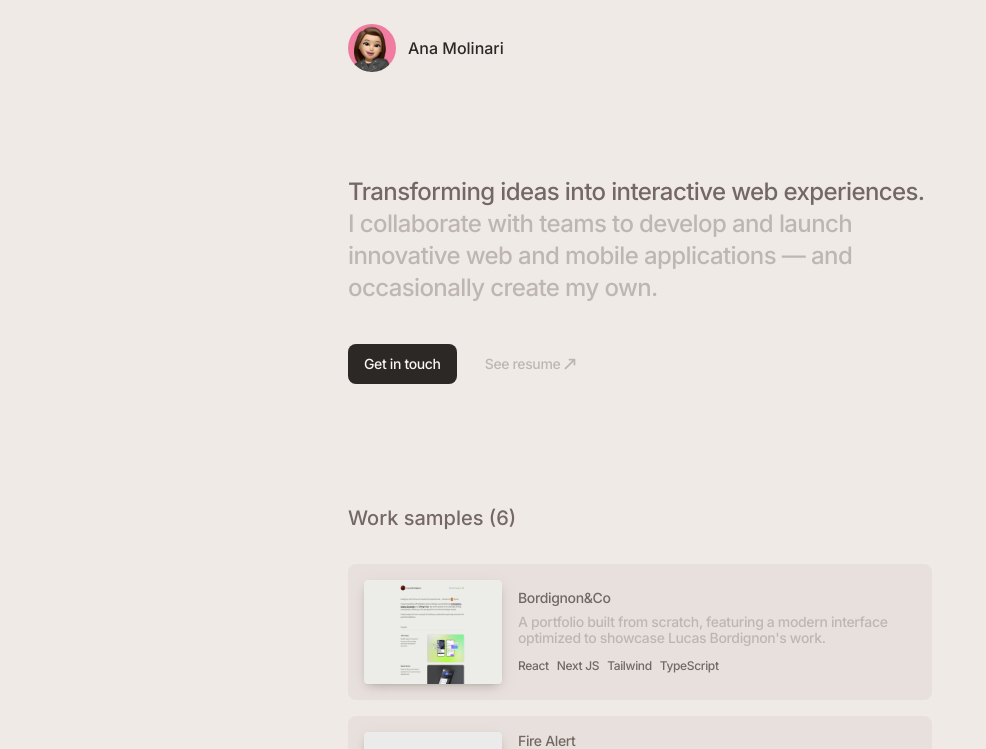
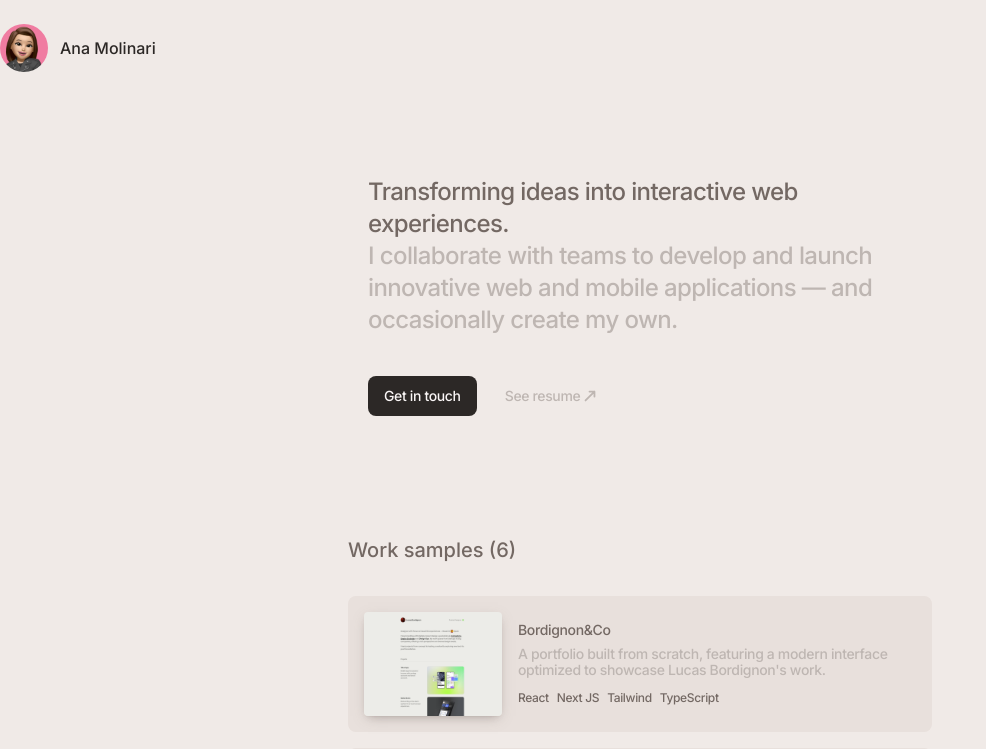
Before and after one commit to anamolinari/portfolio-ana, a Next.js app: page / in a window 1280 px wide. Shown: the top 749 px of the page, without its empty margins (0-986 px from the left). Built offline with nearby package versions, Linux system fonts and the light colour scheme.

Commit message:
mobile update

```diff
--- a/app/components/Connect.tsx
+++ b/app/components/Connect.tsx
@@ -1,6 +1,6 @@
 export function Connect() {
   return (
-    <div className="py-10 px-6 sm:px-0">
+    <div className="py-10 px-6 sm:px-0 ">
       <h5 className="text-xl leading-4 text-secondary">Connect</h5>
 
       <div className="flex flex-wrap gap-6 mt-6 text-base leading-4 text-tertiary underline sm:flex-row">
--- a/app/components/Footer.tsx
+++ b/app/components/Footer.tsx
@@ -10,7 +10,7 @@ export function Footer() {
   };
 
   return (
-    <footer className="flex items-center justify-center text-xs leading-4 text-tertiary p-6">
+    <footer className="flex items-center justify-center text-xs leading-4 text-tertiary p-6 ">
       <p>© {currentYear} All rights reserved</p>
       <span>・</span>
       <p>Ana Molinari</p>
--- a/app/components/Header.tsx
+++ b/app/components/Header.tsx
@@ -5,7 +5,7 @@ import imgProfile from "../../public/assets/profile.png";
 
 export function Header() {
   return (
-    <header className="flex items-center w-[584px] gap-3 p-6 sm:px-0 m-auto">
+    <header className="flex items-center w-full gap-3 p-6 sm:px-0 m-auto ">
       <Link href="/" aria-label="Go to home page">
         <Image
           src={imgProfile}
--- a/app/components/Project.tsx
+++ b/app/components/Project.tsx
@@ -96,7 +96,7 @@ export function Project() {
           slidesPerView={1.1}
           centeredSlides={true}
           loop={true}
-          className="flex items-center w-full"
+          className=" w-full  "
         >
           {projects.map((project) => (
             <SwiperSlide key={project.id} className="bg-card p-6 rounded-lg">
--- a/app/globals.css
+++ b/app/globals.css
@@ -77,6 +77,12 @@
   box-sizing: border-box;
 }
 
+html,
+body {
+  max-width: 100%;
+  overflow-x: hidden;
+}
+
 body {
   -webkit-font-smoothing: antialiased;
 }
--- a/app/page.tsx
+++ b/app/page.tsx
@@ -5,8 +5,8 @@ import { Connect } from "./components/Connect";
 
 export default function Home() {
   return (
-    <main>
-      <section className="flex flex-col py-20 px-5 sm:px-0 tracking-tight text-2xl">
+    <main className="sm:overflow-x-visible overflow-x-hidden">
+      <section className="flex flex-col py-20 px-5 tracking-tight text-2xl ">
         <p className="text-secondary">
           Transforming ideas into interactive web experiences.
         </p>
```
